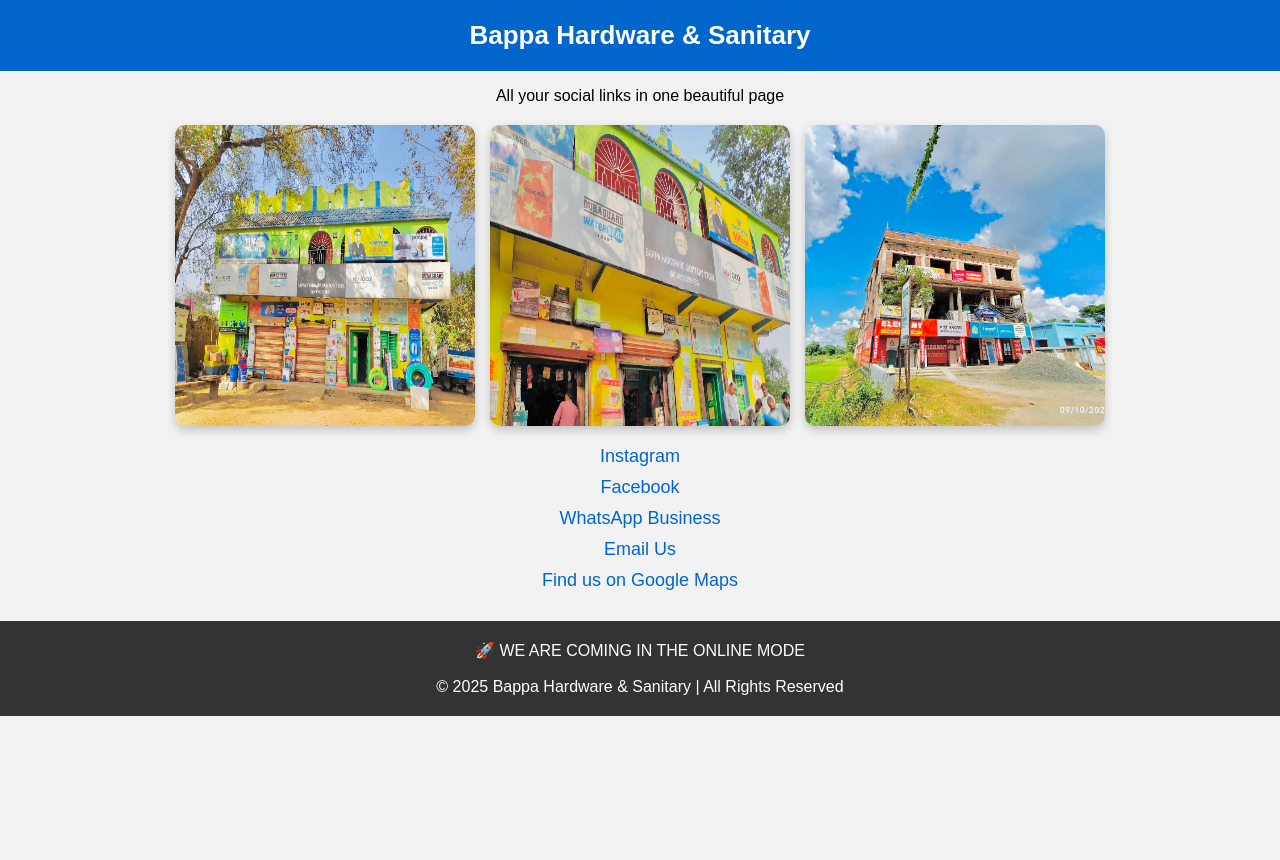
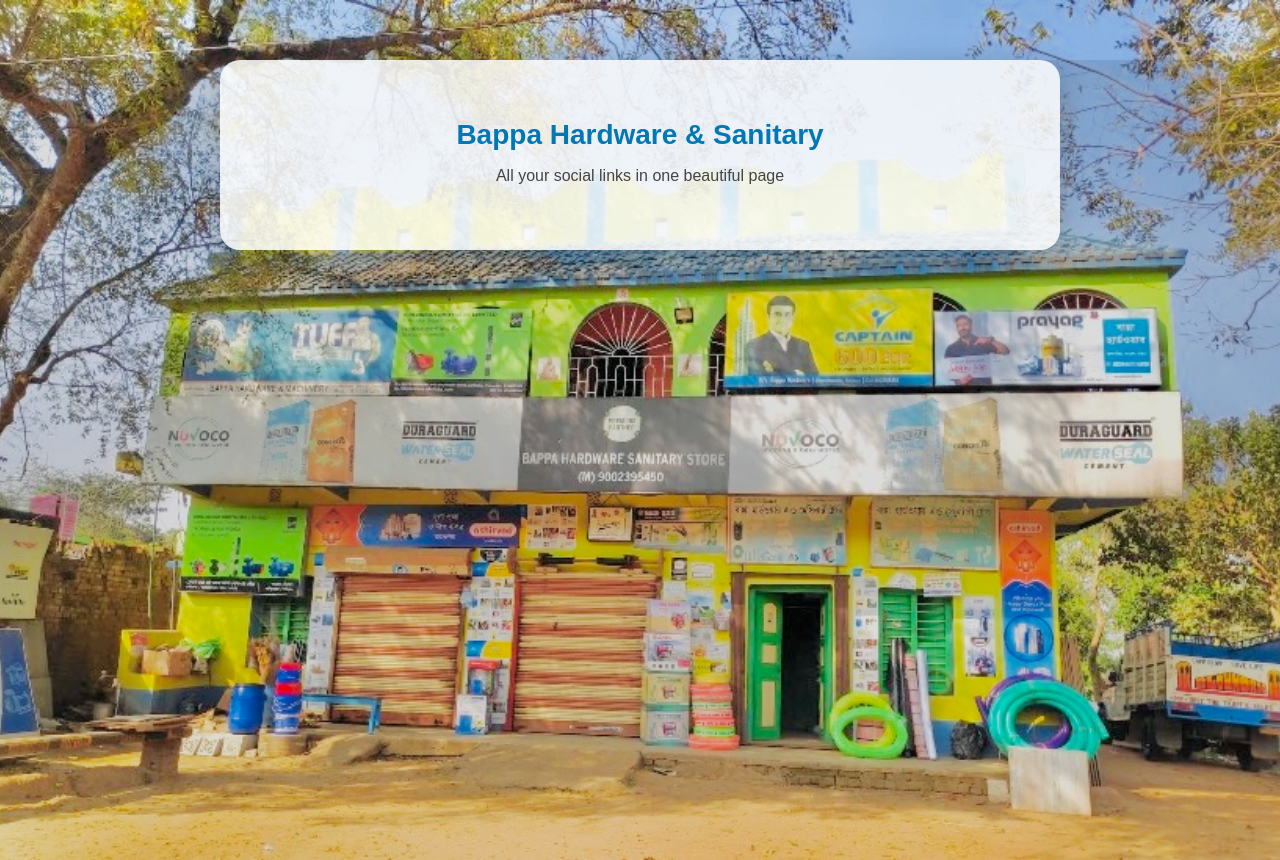
Before and after one commit to 735896/SOCIAL_HUB_BAPPAHARDWARE, a plain HTML site: page index.html in a window 1280 px wide. Before the commit the page ends 800 px from the top, so only its background shows below. Drawn offline with Linux system fonts and the light colour scheme.

Commit message:
Update index.html

```diff
--- a/index.html
+++ b/index.html
@@ -1,81 +1,85 @@
 <!DOCTYPE html>
 <html lang="en">
 <head>
-  <meta charset="UTF-8">
-  <meta name="viewport" content="width=device-width, initial-scale=1.0">
+  <meta charset="UTF-8" />
+  <meta name="viewport" content="width=device-width, initial-scale=1.0" />
   <title>Bappa Hardware & Sanitary</title>
   <style>
     body {
-      font-family: Arial, sans-serif;
+      margin: 0;
+      font-family: 'Poppins', sans-serif;
+      background: linear-gradient(to bottom right, #a2d2ff, #fef9d7);
+      color: #222;
       text-align: center;
-      background-color: #f2f2f2;
-      margin: 0;
-      padding: 0;
+      min-height: 100vh;
+      background-image: url('IMG_6652.PNG');
+      background-size: cover;
+      background-position: center;
+      backdrop-filter: brightness(0.9);
     }
-    header {
-      background-color: #0066cc;
-      color: white;
-      padding: 20px 0;
-      font-size: 26px;
-      font-weight: bold;
+
+    .overlay {
+      background-color: rgba(255, 255, 255, 0.85);
+      border-radius: 20px;
+      max-width: 800px;
+      margin: 60px auto;
+      padding: 40px 20px;
+      box-shadow: 0 4px 30px rgba(0,0,0,0.2);
     }
-    .gallery {
+
+    h1 {
+      font-size: 28px;
+      margin-bottom: 10px;
+      color: #0077b6;
+    }
+
+    p {
+      font-size: 16px;
+      margin-bottom: 25px;
+      color: #444;
+    }
+
+    .social-buttons {
       display: flex;
       flex-wrap: wrap;
       justify-content: center;
       gap: 15px;
-      margin: 20px;
+      margin-bottom: 30px;
     }
-    .gallery img {
-      width: 300px;
-      border-radius: 10px;
-      box-shadow: 0 4px 10px rgba(0,0,0,0.2);
-    }
-    .links a {
-      display: block;
-      margin: 10px;
-      color: #0066cc;
-      font-size: 18px;
+
+    a.button {
+      display: inline-block;
+      background: #0077b6;
+      color: white;
+      padding: 12px 24px;
+      border-radius: 8px;
       text-decoration: none;
       transition: 0.3s;
+      font-weight: bold;
     }
-    .links a:hover {
-      text-decoration: underline;
-      color: #003366;
+
+    a.button:hover {
+      background: #023e8a;
+      transform: scale(1.05);
     }
+
     footer {
-      margin-top: 30px;
-      padding: 20px;
-      background: #333;
-      color: white;
+      margin-top: 40px;
+      font-weight: bold;
+      color: #d62828;
+      font-size: 18px;
+    }
+
+    img.footer-img {
+      width: 100%;
+      max-height: 250px;
+      object-fit: cover;
+      border-radius: 15px;
+      margin-top: 20px;
     }
   </style>
 </head>
 <body>
-
-  <header>Bappa Hardware & Sanitary</header>
-
-  <p>All your social links in one beautiful page</p>
-
-  <div class="gallery">
-    <img src="IMG_6652.PNG" alt="Shop front 1">
-    <img src="IMG_6653.PNG" alt="Shop front 2">
-    <img src="IMG_6654.JPG" alt="Shop under construction">
-  </div>
-
-  <div class="links">
-    <a href="https://www.instagram.com/ig_diptiman_singha/" target="_blank">Instagram</a>
-    <a href="https://www.facebook.com/bappahardwarestore" target="_blank">Facebook</a>
-    <a href="https://wa.me/919002295450" target="_blank">WhatsApp Business</a>
-    <a href="mailto:bappahardwaresanitarystore@gmail.com">Email Us</a>
-    <a href="https://maps.app.goo.gl/TMMLSyi9F8wzEfmE6" target="_blank">Find us on Google Maps</a>
-  </div>
-
-  <footer>
-    🚀 WE ARE COMING IN THE ONLINE MODE
-    <br><br>
-    © 2025 Bappa Hardware & Sanitary | All Rights Reserved
-  </footer>
-
-</body>
-</html>
+  <div class="overlay">
+    <h1>Bappa Hardware & Sanitary</h1>
+    <p>All your social links in one beautiful page</p>
```
